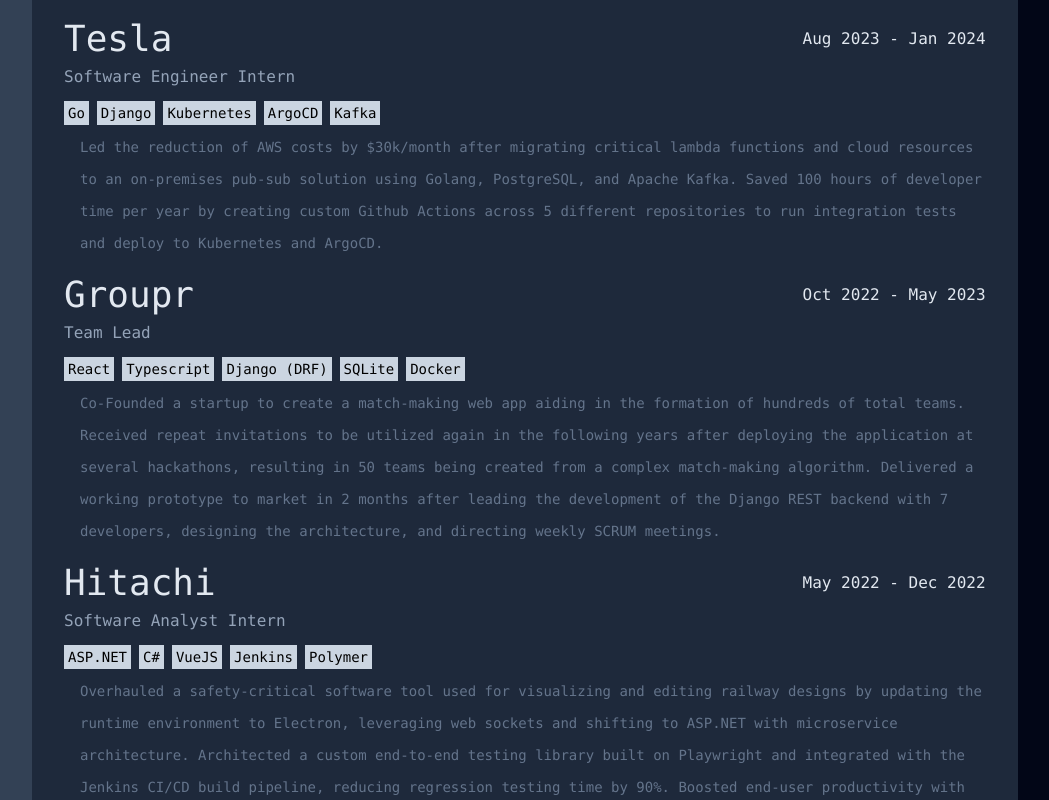
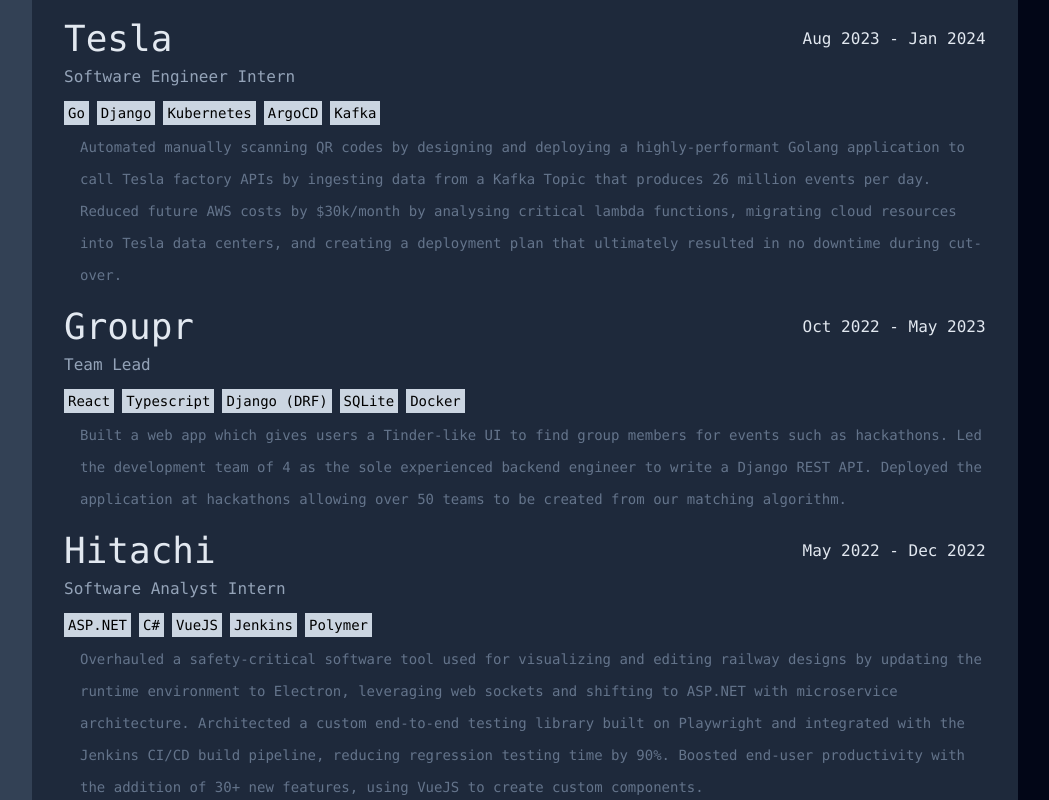
Before and after one commit to ectodrop/portfolio-website, a Next.js app: page / in a window 1280 px wide. Shown: the part 1600-2400 px from the top of the page, without its empty margins (224-1273 px from the left). Built offline with nearby package versions, Linux system fonts and the light colour scheme.

Commit message:
update resume

```diff
--- a/src/data/experiences.ts
+++ b/src/data/experiences.ts
@@ -6,8 +6,8 @@
         position: "Software Engineer Intern",
         startDate: "Aug 2023",
         endDate: "Jan 2024",
-        description: `Led the reduction of AWS costs by $30k/month after migrating critical lambda functions and cloud resources to an on-premises pub-sub solution using Golang, PostgreSQL, and Apache Kafka.
-        Saved 100 hours of developer time per year by creating custom Github Actions across 5 different repositories to run integration tests and deploy to Kubernetes and ArgoCD.`,
+        description: `Automated manually scanning QR codes by designing and deploying a highly-performant Golang application to call Tesla factory APIs by ingesting data from a Kafka Topic that produces 26 million events per day.
+        Reduced future AWS costs by $30k/month by analysing critical lambda functions, migrating cloud resources into Tesla data centers, and creating a deployment plan that ultimately resulted in no downtime during cut-over.`,
         skills: ["Go", "Django", "Kubernetes", "ArgoCD", "Kafka"],
     },
     {
@@ -15,11 +15,9 @@
         position: "Team Lead",
         startDate: "Oct 2022",
         endDate: "May 2023",
-        description: `Co-Founded a startup to create a match-making web app aiding in the formation of hundreds of total teams.
-        Received repeat invitations to be utilized again in the following years after deploying the application at several
-        hackathons, resulting in 50 teams being created from a complex match-making algorithm.
-        Delivered a working prototype to market in 2 months after leading the development of the Django REST
-        backend with 7 developers, designing the architecture, and directing weekly SCRUM meetings.`,
+        description: `Built a web app which gives users a Tinder-like UI to find group members for events such as hackathons.
+        Led the development team of 4 as the sole experienced backend engineer to write a Django REST API.
+        Deployed the application at hackathons allowing over 50 teams to be created from our matching algorithm.`,
         skills: ["React", "Typescript", "Django (DRF)", "SQLite", "Docker"]
     },
     {
```
Also changed, not shown: 1 other file (tests, documents, lock files or other folders).
